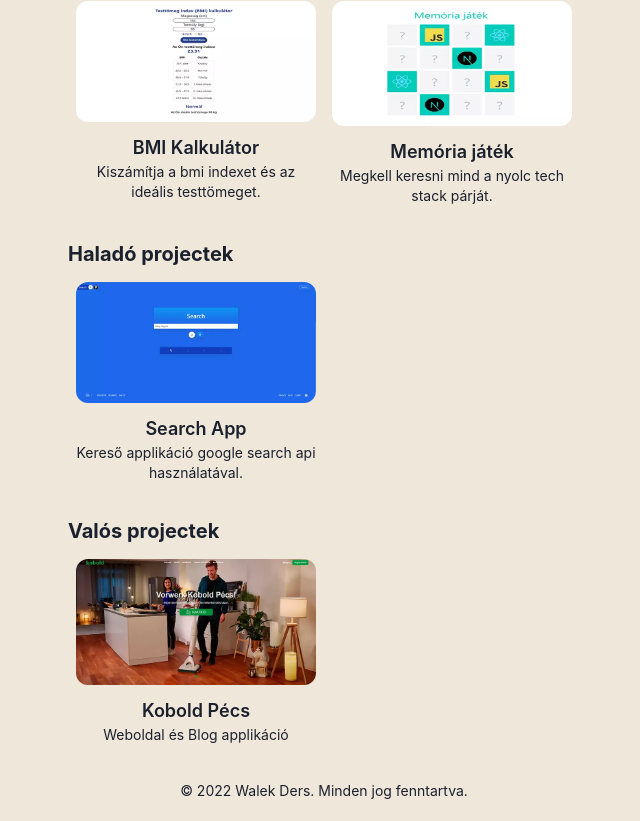
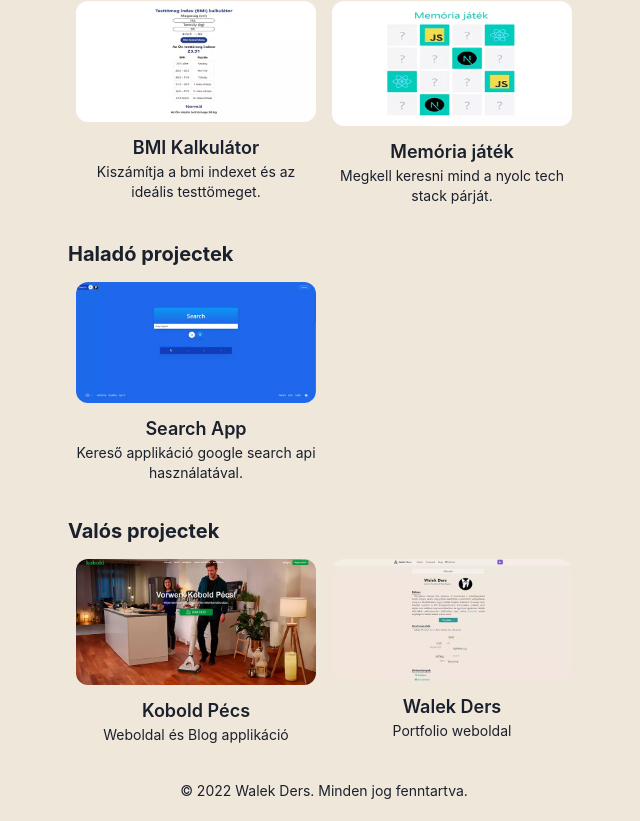
Before and after one commit to wDers/portfolio-website, a Next.js app: page /projects in a window 1280 px wide. Shown: the part 537-1358 px from the top of the page, without its empty margins (316-956 px from the left). Built offline with nearby package versions, Linux system fonts and the light colour scheme.

Commit message:
feat(projects): add portfolio project

```diff
--- a/pages/projects.js
+++ b/pages/projects.js
@@ -1,4 +1,5 @@
 import { motion } from "framer-motion";
+import { useThemeContext } from "../contexts/ThemeContextProvider";
 import { Header, ProjectRow } from "../components";
 
 function ProjectsPage({ variants }) {
@@ -6,6 +7,8 @@ function ProjectsPage({ variants }) {
     "Itt megtalálhatod az eddigi projectjeimet.",
     "Nehézségi szint szerint vannak szétválogatva.",
   ];
+
+  const { currentTheme } = useThemeContext();
 
   return (
     <motion.div
@@ -73,17 +76,21 @@ function ProjectsPage({ variants }) {
       <section className="mt-4">
         <h2 className="no-underline">Valós projectek</h2>
         <ProjectRow
-          amount={1}
+          amount={2}
           src={"/kobold_project.webp"}
-          src2={"/kobold_project.webp"}
+          src2={
+            currentTheme === "light"
+              ? "/portfolio_project_dark.webp"
+              : "/portfolio_project_light.webp"
+          }
           href={"/kobold"}
-          href2={"/404"}
+          href2={"/portfolio"}
           alt={"A picture of my kobold project."}
-          alt2={"A picture of my kobold project."}
+          alt2={"A picture of my own portfolio project."}
           topText={"Kobold Pécs"}
           bottomText={"Weboldal és Blog applikáció"}
-          topText2={"Mezőszél Óvoda"}
-          bottomText2={"Weboldal"}
+          topText2={"Walek Ders"}
+          bottomText2={"Portfolio weboldal"}
           withHeader
         />
       </section>
```
